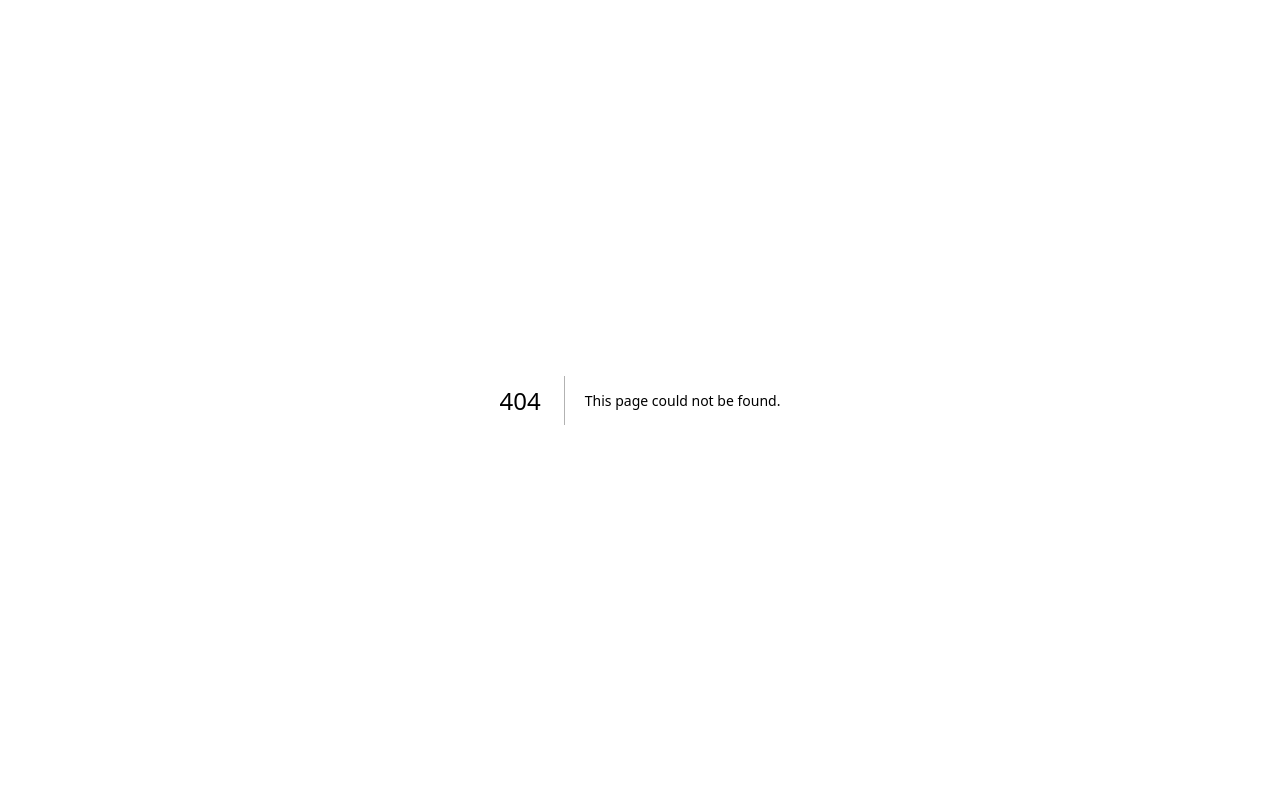
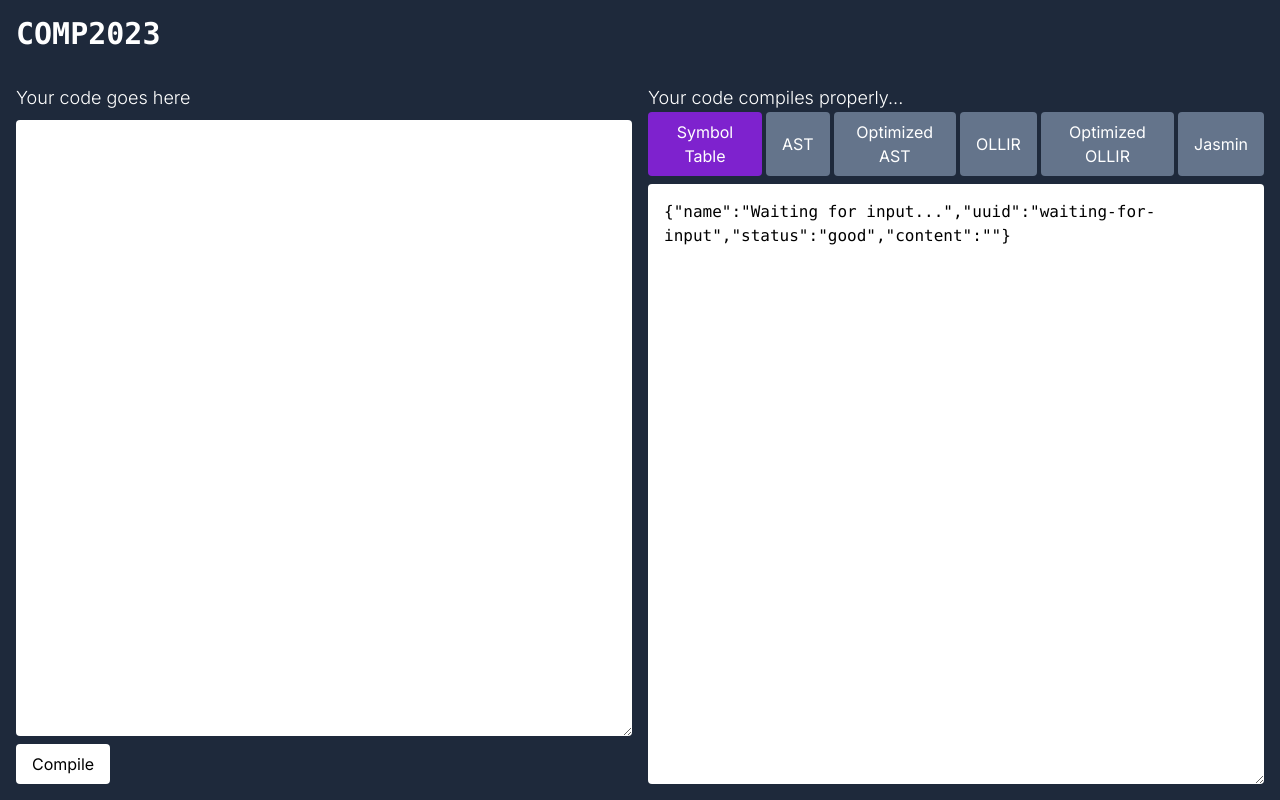
Before and after one commit to limwa/jmm.limwa.pt, a Next.js app: page /jmm-test in a window 1280 px wide. Before the commit this address had no page. Built offline with nearby package versions, Linux system fonts and the light colour scheme.

Commit message:
feat: add new compiler protocol

```diff
--- a/src/app/actions.ts
+++ b/src/app/actions.ts
@@ -1,16 +1,31 @@
 "use server";
 
+import "server-only";
 import { $ } from "dax-sh";
 import fs from "fs/promises";
 import path from "path";
 
-export async function compileJmm(
-  _prevState: string[],
-  fd: FormData
-) {
+const protocolRegex =
+  /<section uuid="(?<uuid>.*?)" name="(?<name>.*?)">\n(?<content>(.|\n)*?)\n<endsection uuid="\k<uuid>" status="(?<status>good|bad)">/g;
+
+export type ProtocolSection = {
+  uuid: string;
+  name: string;
+  status: "good" | "bad";
+  content: string;
+};
+
+export async function compileJmm(_state: ProtocolSection[], fd: FormData): Promise<ProtocolSection[]> {
   const code = fd.get("code");
   if (code === null || typeof code !== "string") {
-    return ["", "No code provided"];
+    return [
+      {
+        uuid: "bad-input",
+        name: "Input",
+        content: "No code provided",
+        status: "bad",
+      },
+    ];
   }
 
   const dir = await fs.mkdtemp("/tmp/jmm-compile-");
@@ -18,7 +33,37 @@ export async function compileJmm(
   const inputFile = path.join(dir, "input.jmm");
 
   await fs.writeFile(inputFile, code, { encoding: "utf-8" });
+  const process = await $`./jmm/bin/jmm -d -r=1 -i=${inputFile}`
+    .stdout("piped")
+    .stderr("piped")
+    .noThrow();
 
-  const process = await $`./jmm/bin/jmm -d -i=${inputFile}`.stdout("piped").stderr("piped").noThrow();
-  return [process.stdout, process.stderr]
+  try {
+  await fs.rm(dir, { recursive: true, force: true });
+
+  const matches = process.stdout.matchAll(protocolRegex);
+
+  const sections: ProtocolSection[] = [];
+  for (const match of matches) {
+    const { name, uuid, status, content } = match.groups!;
+    sections.push({
+      name,
+      uuid,
+      status: status as "good" | "bad", // Ensured by the regex
+      content: content.trim(),
+    });
+  }
+
+  return sections;
+} catch (e) {
+  console.error(e);
+  return [
+    {
+      uuid: "internal-error",
+      name: "Internal Error",
+      content: "An unknown error occurred, please try again or contact an administrator.",
+      status: "bad",
+    }
+  ]
 }
+}
--- /dev/null
+++ b/src/app/jmm-test/compile.tsx
@@ -0,0 +1,144 @@
+"use client";
+
+import { useFormState } from "react-dom";
+import { compileJmm } from "../actions";
+import { useMemo, useState } from "react";
+import type { ProtocolSection } from "../actions";
+
+export function Compile() {
+  const [[stdout, ...sections], dispatch, isPending] = useFormState(compileJmm, [{
+    name: "Waiting for input...",
+    uuid: "waiting-for-input",
+    status: "good",
+    content: "",
+  }])
+
+  return (
+    <div className="mt-8 grow flex justify-between gap-4">
+      <form className="size-full flex flex-col" action={dispatch}>
+        <h2 className="text-lg font-light">Your code goes here</h2>
+        <textarea
+          className="text-black font-mono p-4 grow mt-2 rounded"
+          name="code"
+          onKeyDown={(e) => {
+            if (e.key == "Tab") {
+              e.preventDefault();
+              var start = e.currentTarget.selectionStart;
+              var end = e.currentTarget.selectionEnd;
+
+              // set textarea value to: text before caret + tab + text after caret
+              e.currentTarget.value =
+                e.currentTarget.value.substring(0, start) +
+                "    " +
+                e.currentTarget.value.substring(end);
+
+              // put caret at right position again
+              e.currentTarget.selectionStart = e.currentTarget.selectionEnd =
+                start + 4;
+            }
+          }}
+        ></textarea>
+        <button
+          className="w-max px-4 py-2 hover:bg-gray-200 transition-colors mt-2 bg-white text-black rounded"
+          disabled={isPending}
+        >
+          Compile
+        </button>
+      </form>
+      <div className="size-full flex flex-col">
+        {false ? (
+            <>
+        <p className="text-lg font-light">Your code has errors...</p>
+        <textarea
+            readOnly
+            className="mt-2 text-black font-mono p-4 grow rounded"
+            // value={stderr}
+          ></textarea>
+            </>
+
+        ) : (
+            <>
+            <p className="text-lg font-light">Your code compiles properly...</p>
+            <CompileOutput stdout={JSON.stringify(stdout)} />
+            </>
+        )}
+      </div>
+    </div>
+  );
+}
+
+function slices(content: string, markers: string[]) {
+    const slices = [] as string[];
+
+    let start = content.indexOf(markers[0]);
+    if (start === -1) return null;
+
+    start += markers[0].length;
+
+    for (let i = 1; i < markers.length; i++) {
+        const end = content.indexOf(markers[i]);
+        if (end === -1) return null;
+
+        const slice = content.slice(start, end).trim();
+        slices.push(slice);
+        start = end + markers[i].length;
+    }
+
+    const lastSlice = content.slice(start).trim();
+    slices.push(lastSlice);
+
+    return slices;
+}
+
+export function CompileOutput({ stdout }: { stdout: string }) {
+  const obj = useMemo(() => {
+    // const results = slices(stdout, [
+    //     "Symbol Table:",
+    //     "AST:",
+    //     "OPTIMIZED AST:",
+    //     "OLLIR RESULT:",
+    //     "OPTIMIZED OLLIR RESULT:",
+    //     "JASMIN CODE:",
+    //     ]);
+
+      const results = [stdout, "", "", "", "", ""]
+
+    if (results === null) {
+        return {
+            "Symbol Table": "",
+            AST: "",
+            "Optimized AST": "",
+            OLLIR: "",
+            "Optimized OLLIR": "",
+            Jasmin: "",
+        };
+    }
+
+    const [symbolTable, ast, optimizedAst, ollir, optimizedOllir, jasmin] = results;
+
+    return {
+      "Symbol Table": symbolTable,
+      AST: ast,
+      "Optimized AST": optimizedAst,
+      OLLIR: ollir,
+      "Optimized OLLIR": optimizedOllir,
+      Jasmin: jasmin,
+    };
+  }, [stdout]);
+
+  const [selectedTab, setSelectedTab] = useState<keyof typeof obj>("Symbol Table");
+
+  return (
+    <div className="size-full flex flex-col">
+      <div className="flex gap-1">
+        {Object.keys(obj).map((key) => (
+          <button key={key} className="px-4 py-2 bg-slate-500 rounded hover:bg-slate-600 transition-colors disabled:bg-purple-700" disabled={selectedTab === key} onClick={() => setSelectedTab(key as keyof typeof obj)}>
+            {key}
+          </button>
+        ))}
+      </div>
+      <textarea value={obj[selectedTab]} readOnly
+            className="mt-2 text-black font-mono p-4 grow rounded"></textarea>
+    </div>
+  );
+}
--- /dev/null
+++ b/src/app/jmm-test/page.tsx
@@ -0,0 +1,17 @@
+import type { Metadata } from "next";
+import { Compile } from "./compile";
+
+export const metadata: Metadata = {
+  title: "COMP2023",
+  description: "An application to compile Java-- code",
+};
+
+export default function Home() {
+
+  return (
+    <main className="p-4 h-dvh bg-slate-800 text-white flex flex-col">
+      <h1 className="font-mono text-3xl font-bold">COMP2023</h1>
+      <Compile />
+    </main>
+  );
+}
```
